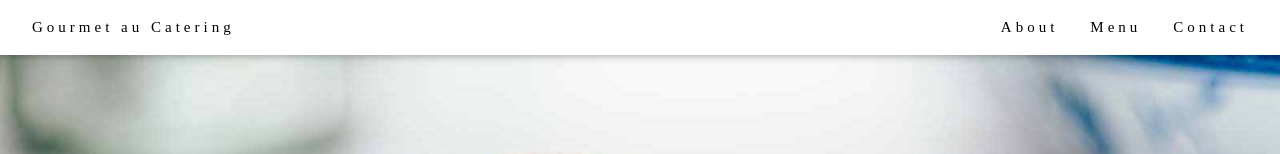
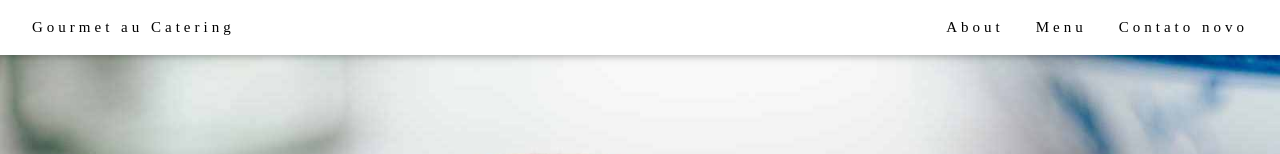
Before and after one commit to kotsubo93/MeuSite, a plain HTML site: page index.html in a window 1280 px wide. Shown: the top 154 px of the page. Drawn offline with nearby package versions, Linux system fonts and the light colour scheme.

Commit message:
Segundo commit

```diff
--- a/index.html
+++ b/index.html
@@ -23,7 +23,7 @@ h1, h2, h3, h4, h5, h6 {
     <div class="w3-right w3-hide-small">
       <a href="#about" class="w3-bar-item w3-button">About</a>
       <a href="#menu" class="w3-bar-item w3-button">Menu</a>
-      <a href="#contact" class="w3-bar-item w3-button">Contact</a>
+      <a href="#contact" class="w3-bar-item w3-button">Contato novo</a>
     </div>
   </div>
 </div>
```
